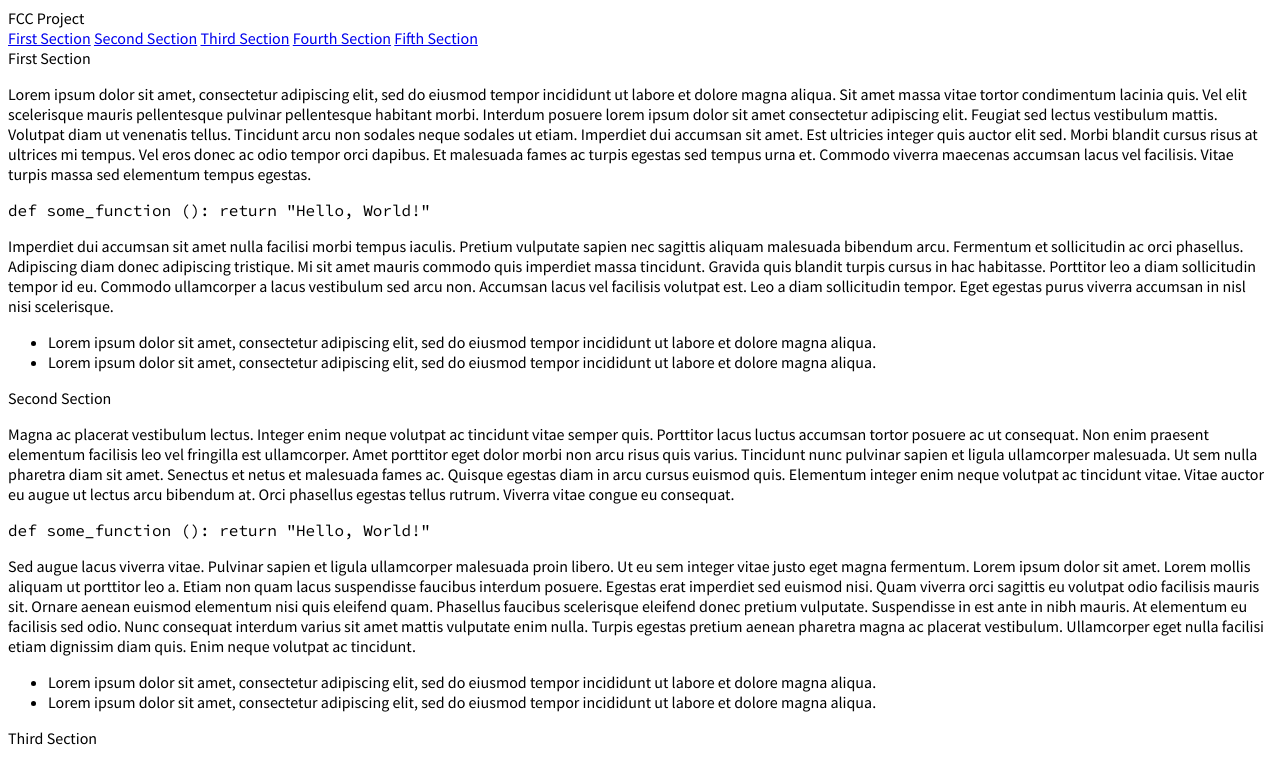
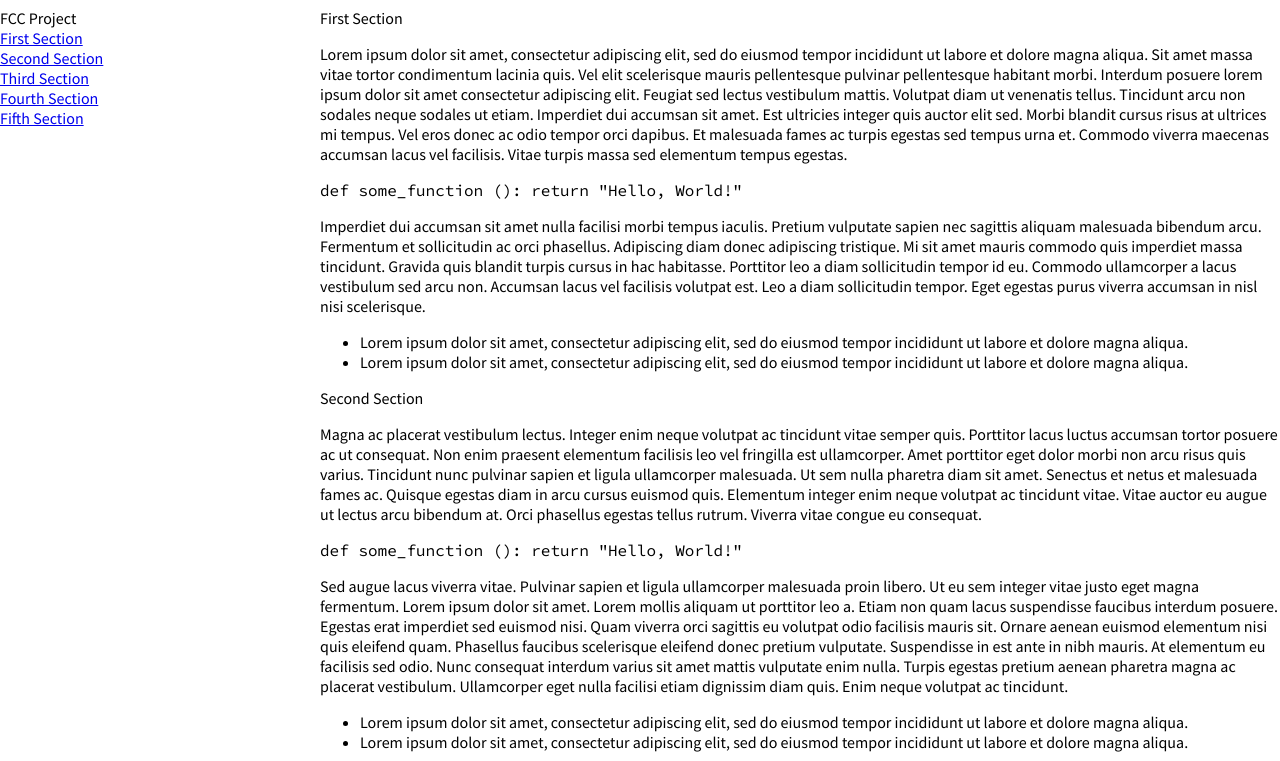
Before and after one commit to Truerror/fcc_docproject, a plain HTML site: page index.html in a window 1280 px wide. Shown: the top 761 px of the page. Drawn offline with Linux system fonts and the light colour scheme.

Commit message:
nav is now on the left, content on the right.

```diff
--- a/style.css
+++ b/style.css
@@ -8,3 +8,20 @@ body {
 code {
     font-family: "Source Code Pro";
 }
+
+nav {
+    display: flex;
+    flex-direction: column;
+    position: fixed;
+    left: 0;
+    margin-left: 0;
+    margin-top: 0;
+    margin-bottom: 0;
+    width: 25%;
+}
+
+main {
+    position: absolute;
+    right: 0;
+    width: 75%;
+}
```
